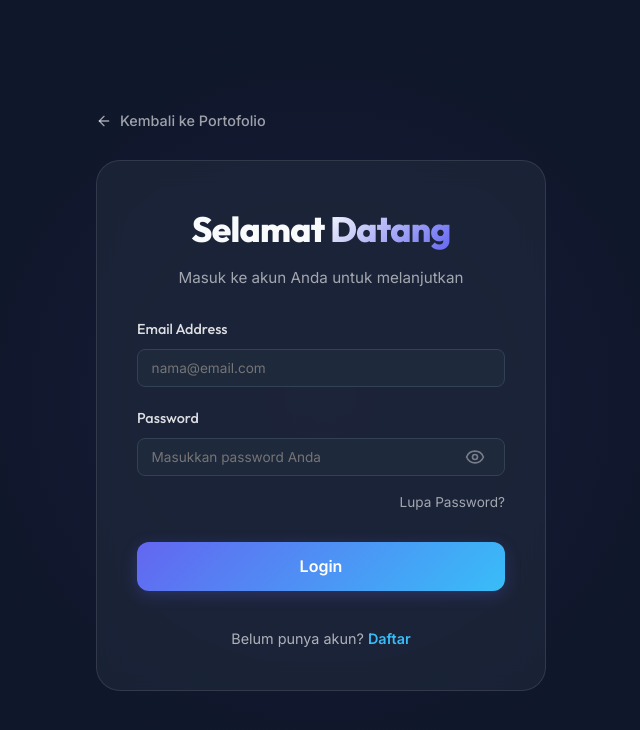
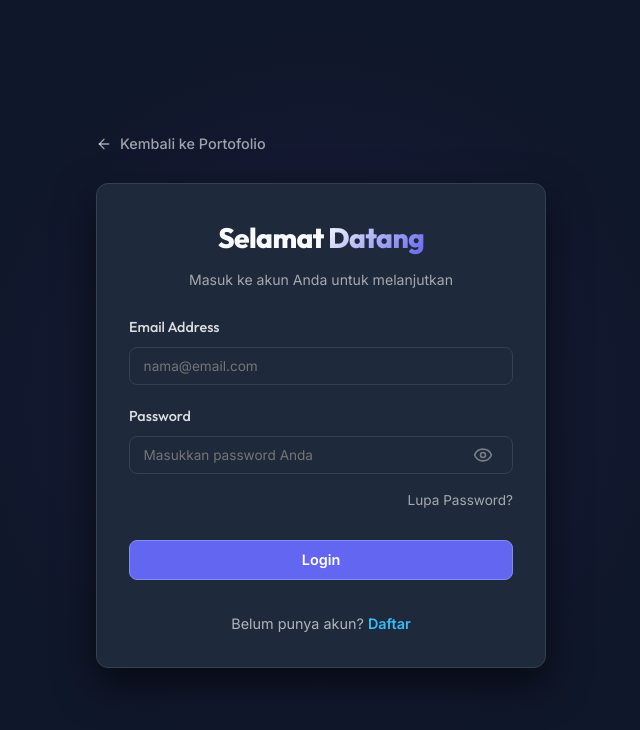
Before and after one commit to taraalsyah/nextjs_portofolio, a Next.js app: page /login in a window 1280 px wide. Shown: the top 730 px of the page, without its empty margins (319-959 px from the left). Built offline with nearby package versions, Linux system fonts and the light colour scheme.

Commit message:
style(ui): apply enterprise-ui design system consistently across all application routes

```diff
--- a/src/app/login/login.module.css
+++ b/src/app/login/login.module.css
@@ -50,14 +50,14 @@
 }
 
 .card {
-  padding: 2.5rem;
-  border-radius: 24px;
+  padding: 2rem;
+  border-radius: 12px;
+  background: var(--surface);
+  border: 1px solid var(--surface-border);
   display: flex;
   flex-direction: column;
-  gap: 1.75rem;
-  box-shadow:
-    0 20px 40px -15px rgba(0, 0, 0, 0.5),
-    0 0 50px -10px rgba(265, 80%, 60%, 0.05);
+  gap: 1.5rem;
+  box-shadow: 0 16px 40px rgba(0, 0, 0, 0.6);
 }
 
 .cardHeader {
@@ -68,13 +68,13 @@
 }
 
 .title {
-  font-size: 2.2rem;
+  font-size: 1.75rem;
   font-weight: 800;
   letter-spacing: -0.02em;
 }
 
 .subtitle {
-  font-size: 0.95rem;
+  font-size: 0.88rem;
   color: hsla(0, 0%, 100%, 0.6);
 }
 
@@ -130,18 +130,19 @@
 
 .submitBtn {
   width: 100%;
-  padding: 0.9rem 1.5rem;
-  border-radius: 12px;
-  background: linear-gradient(135deg, var(--primary) 0%, var(--secondary) 100%);
+  padding: 0.65rem 1.25rem;
+  border-radius: 8px;
+  background: #6366f1;
+  border: 1px solid #818cf8;
   color: white;
   font-weight: 600;
-  font-size: 1rem;
-  box-shadow: 0 4px 15px var(--primary-glow);
+  font-size: 0.9rem;
   transition: var(--transition);
   display: flex;
   align-items: center;
   justify-content: center;
   margin-top: 0.5rem;
+  height: 40px;
 }
 
 .submitBtn:hover:not(:disabled) {
```
Also changed, not shown: src/app/dashboard/role-management/role.module.css (+3 -5 lines), src/app/dashboard/task-management/task.module.css (+9 -11 lines), src/app/dashboard/user-management/users.module.css (+4 -6 lines), src/components/profile/profile.module.css (+3 -7 lines).
